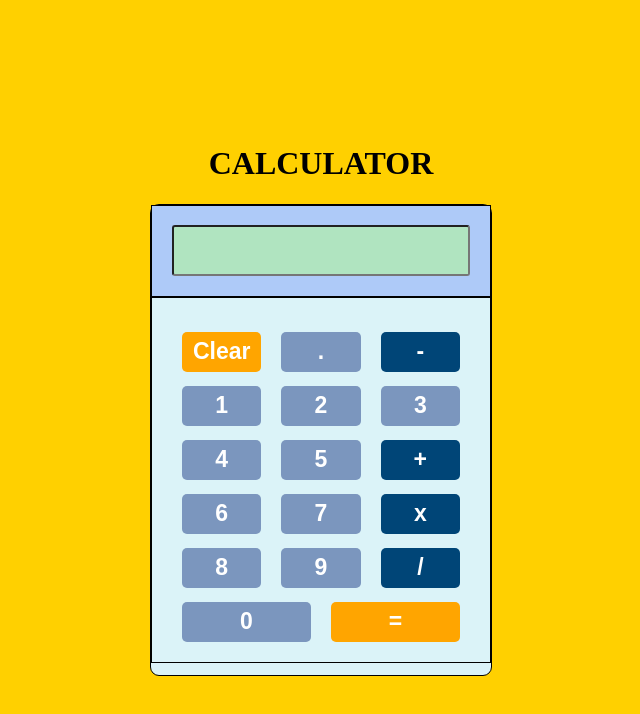
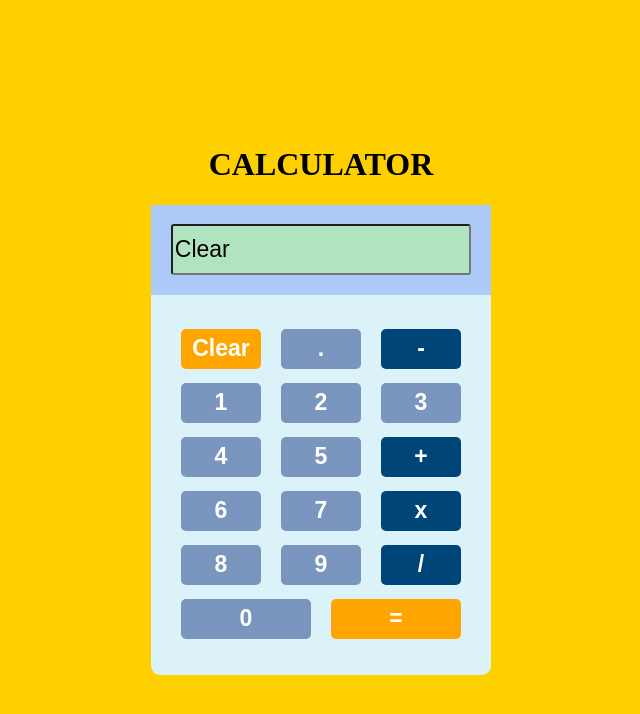
Before and after one commit to Senpai-cod/Calculator, a plain HTML site: page index.html in a window 1280 px wide. Both pictures are taken after a click on the button "Clear". Shown: the whole page, without its empty margins (319-959 px from the left). Drawn offline with Linux system fonts and the light colour scheme; a web font is replaced by a local one.

Commit message:
Add a display when clicking buttons

```diff
--- a/script.js
+++ b/script.js
@@ -29,3 +29,23 @@ function operate(a,oper,b){
 
     }
 }
+const screen = document.querySelector("input");
+const buttons = document.querySelectorAll("button");
+screen.value = "calculate";
+screen.style.color = "gray";
+
+let text = "";
+let a1;
+const b1 = "";
+buttons.forEach((button) =>{
+
+
+    button.addEventListener("click", ()=>{
+
+        screen.style.color = "black";
+        a1 = button.textContent;
+        text = text + button.textContent ;
+        screen.value = text ;
+    })
+
+})
--- a/style.css
+++ b/style.css
@@ -17,9 +17,7 @@ body, html {
     align-items: center;
     height: 100%;
 }
-div {
-    border: 1px black solid;
-}
+
 .calculator{
     height: 60%;
     display: flex;
@@ -43,6 +41,7 @@ div {
     height: 50%;
     width: 86%;
     background-color: rgb(176, 228, 192);
+    font-size: 23px;
 }
 .non-screen {
     display: flex;
```
Also changed, not shown: index.html (line endings or trailing spaces).
